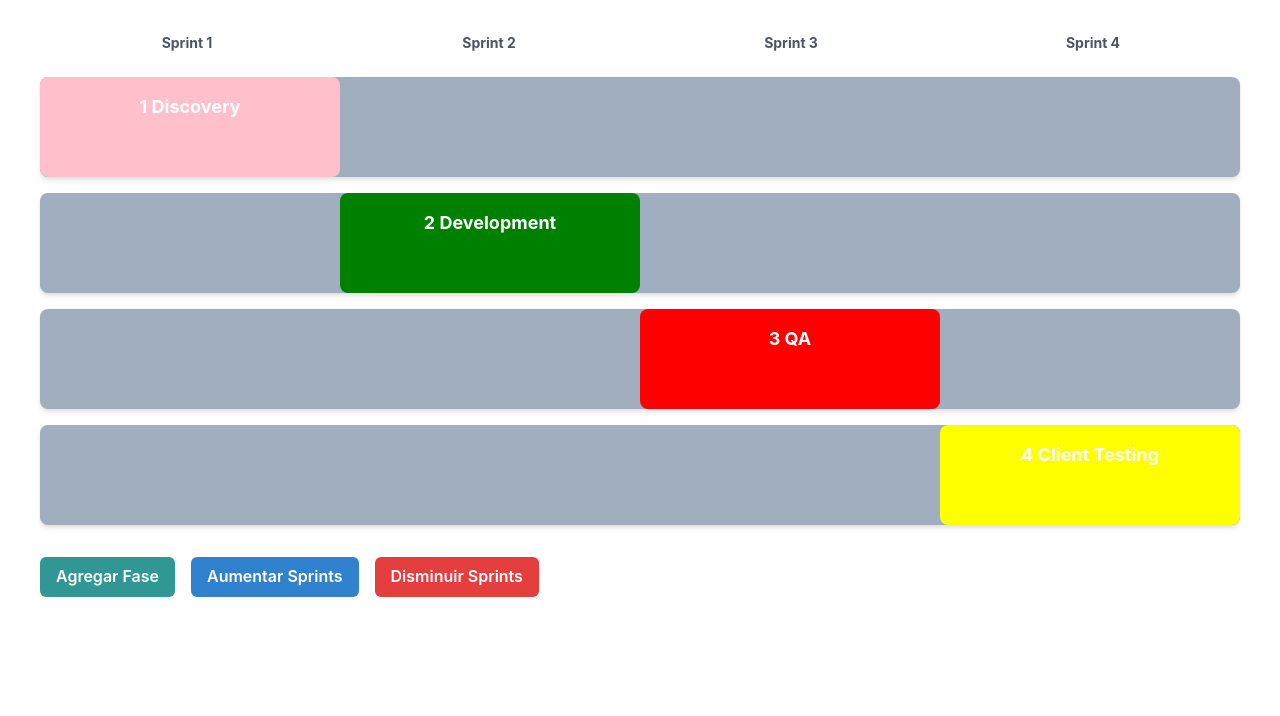
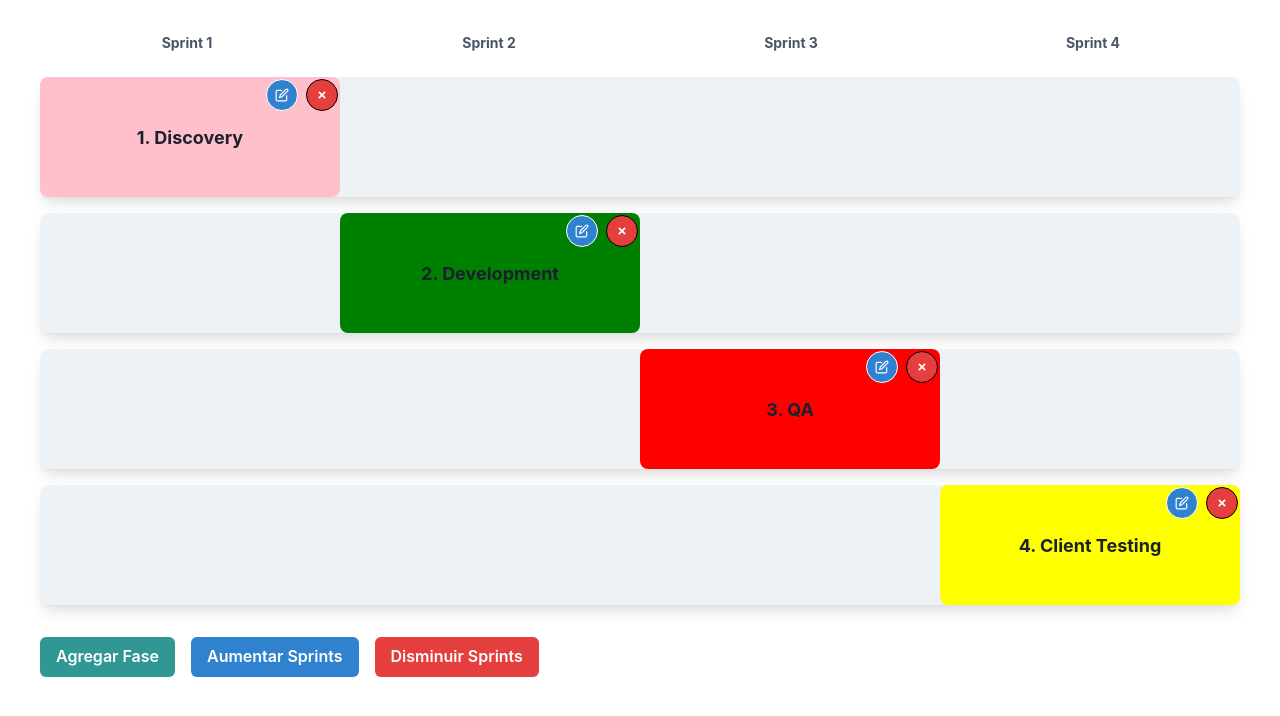
Before and after one commit to MatiasLTonello/sprintbuilder, a Next.js app: page / in a window 1280 px wide. Shown: the top 716 px of the page. Built offline with nearby package versions, Linux system fonts and the light colour scheme.

Commit message:
feat(Phase): add edit functionality for phase management

```diff
--- a/src/app/components/Phase.jsx
+++ b/src/app/components/Phase.jsx
@@ -1,25 +1,119 @@
-import { Box, Text, Tooltip, VStack } from "@chakra-ui/react";
-import React from "react";
+import {
+  Box,
+  Text,
+  Tooltip,
+  VStack,
+  IconButton,
+  Flex,
+  useColorModeValue,
+  Modal,
+  ModalOverlay,
+  ModalContent,
+  ModalHeader,
+  ModalCloseButton,
+  ModalBody,
+  ModalFooter,
+  Input,
+  Button,
+  Slider,
+  SliderTrack,
+  SliderFilledTrack,
+  SliderThumb,
+} from "@chakra-ui/react";
+import { SmallCloseIcon, EditIcon } from "@chakra-ui/icons";
+import { useState } from "react";
 
-export const Phase = ({ totalSprints, phase, index}) => {
+export const Phase = ({
+  totalSprints,
+  phase,
+  index,
+  onUpdatePhase,
+  handleDeletePhase,
+}) => {
+  const [isOpen, setOpen] = useState(false);
+  const [newPhase, setNewPhase] = useState(phase);
+
   const calculateWidth = (duration) => `${(duration / totalSprints) * 100}%`;
   const calculateLeft = (start) => `${(start / totalSprints) * 100}%`;
+
+  const bgColor = useColorModeValue("gray.100", "gray.700");
+  const textColor = useColorModeValue("gray.800", "white");
+
+  const onClose = () => setOpen(false);
+
+  const handleChange = (e) => {
+    const { name, value } = e.target;
+    setNewPhase((prev) => ({ ...prev, [name]: value }));
+  };
+
+  const handleDurationChange = (value) => {
+    setNewPhase((prev) => ({ ...prev, duration: value }));
+  };
+
+  const handleSave = () => {
+    onUpdatePhase(index, newPhase);
+    setOpen(false);
+  };
 
   return (
     <Box
       position="relative"
-        h="100px"
-        bg="gray.400"
+      h="120px"
+      bg={bgColor}
       borderRadius="lg"
-        overflow="hidden"
-        boxShadow="md"
+      overflow="visible"
+      boxShadow="lg"
+      transition="all 0.3s"
+      _hover={{ transform: "translateY(-2px)", boxShadow: "xl" }}
     >
-        <Tooltip label={
-    <VStack align="start" spacing={1} justifyContent={'space-around'} gap={4} p={8}>
-      <Text fontWeight="bold" fontSize="lg">{phase.title}</Text>
-      <Text fontSize="sm">{phase.description}</Text>
+      <Flex
+        position="absolute"
+        top="2px"
+        left={`calc(${calculateLeft(phase.start)} + ${calculateWidth(
+          phase.duration
+        )} - 74px)`}
+        zIndex="1"
+      >
+        <IconButton
+          colorScheme="blue"
+          borderRadius="full"
+          aria-label="Edit phase"
+          icon={<EditIcon />}
+          size="sm"
+          mr={2}
+          border="1px solid white"
+          onClick={() => setOpen(true)}
+        />
+        <IconButton
+          colorScheme="red"
+          borderRadius="full"
+          aria-label="Delete phase"
+          icon={<SmallCloseIcon />}
+          size="sm"
+          border="1px solid black"
+          display={phase.start >= totalSprints ? "none" : "flex"}
+          onClick={() => handleDeletePhase(index)}
+        />
+      </Flex>
+
+      <Tooltip
+        label={
+          <VStack align="start" spacing={2} p={4}>
+            <Text fontWeight="bold" fontSize="lg" maxWidth="100%" isTruncated>
+              {phase.title}
+            </Text>
+            <Text fontSize="sm" maxWidth="100%" isTruncated>
+              {phase.description}
+            </Text>
           </VStack>
-  } placement="bottom" bg='white' color={'black'} borderRadius={4} boxShadow={'0px 10px 30px rgba(0, 0, 0, 0.5)'}>
+        }
+        placement="bottom"
+        bg="white"
+        color="black"
+        borderRadius="md"
+        boxShadow="lg"
+        hasArrow
+      >
         <Box
           position="absolute"
           top="0"
@@ -28,17 +122,87 @@ export const Phase = ({ totalSprints, phase, index}) => {
           height="100%"
           bg={phase.color}
           p={4}
-          color="white"
+          color={textColor}
           borderRadius="lg"
+          display={phase.start >= totalSprints ? "none" : "flex"}
+          flexDirection="column"
+          justifyContent="center"
+          alignItems="center"
+          transition="all 0.3s"
+          _hover={{ filter: "brightness(1.1)" }}
         >
-          <VStack>
-          <Text fontWeight="bold" fontSize="lg" mb={2} textAlign={'center'}>
-            {index} {phase.title}
+          <Text
+            fontWeight="bold"
+            fontSize="lg"
+            textAlign="center"
+            isTruncated
+            width="100%"
+          >
+            {index}. {phase.title}
           </Text>
-          </VStack>
-
         </Box>
       </Tooltip>
+
+      <Modal isOpen={isOpen} onClose={onClose}>
+        <ModalOverlay />
+        <ModalContent>
+          <ModalHeader>Editar Fase</ModalHeader>
+          <ModalCloseButton />
+          <ModalBody>
+            <Input
+              placeholder="Título"
+              name="title"
+              value={newPhase.title}
+              onChange={handleChange}
+              mb={3}
+            />
+            <Input
+              placeholder="Descripción"
+              name="description"
+              value={newPhase.description}
+              onChange={handleChange}
+              mb={3}
+            />
+            <Input
+              placeholder="Inicio"
+              name="start"
+              type="number"
+              value={newPhase.start}
+              onChange={handleChange}
+              mb={3}
+            />
+            <Slider
+              defaultValue={phase.duration}
+              min={0.25}
+              max={totalSprints}
+              step={0.25}
+              onChange={handleDurationChange}
+              mb={3}
+            >
+              <SliderTrack>
+                <SliderFilledTrack />
+              </SliderTrack>
+              <SliderThumb />
+            </Slider>
+            <Text mb={3}>Duración: {newPhase.duration} Sprint(s)</Text>
+            <Input
+              placeholder="Color"
+              name="color"
+              value={newPhase.color}
+              onChange={handleChange}
+              mb={3}
+            />
+          </ModalBody>
+          <ModalFooter>
+            <Button colorScheme="blue" mr={3} onClick={handleSave}>
+              Guardar Fase
+            </Button>
+            <Button variant="ghost" onClick={onClose}>
+              Cancelar
+            </Button>
+          </ModalFooter>
+        </ModalContent>
+      </Modal>
     </Box>
   );
-}
+};
```
Lines whose indentation alone changed are shown as unchanged.
